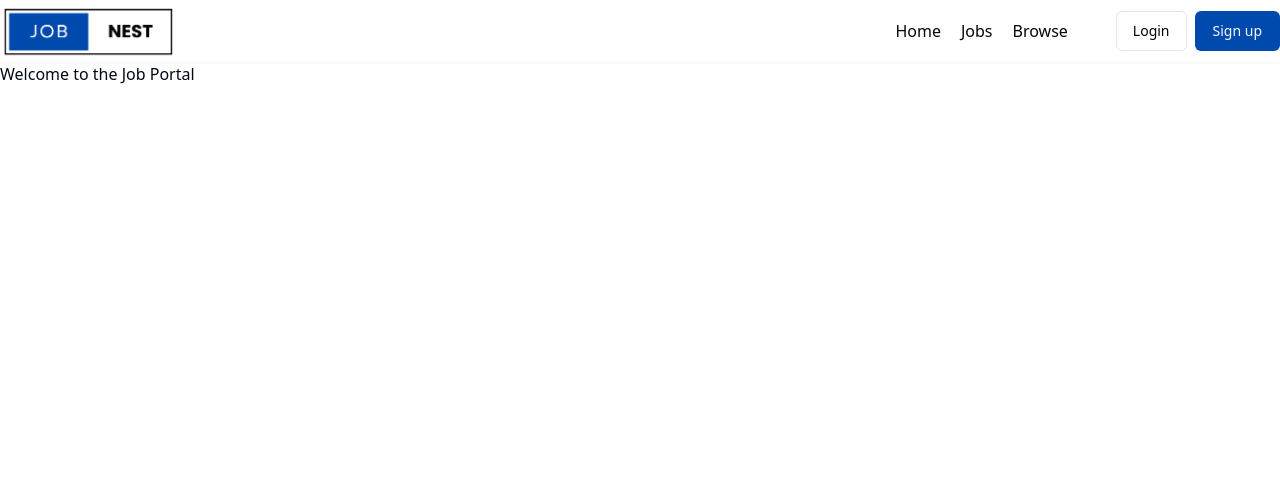
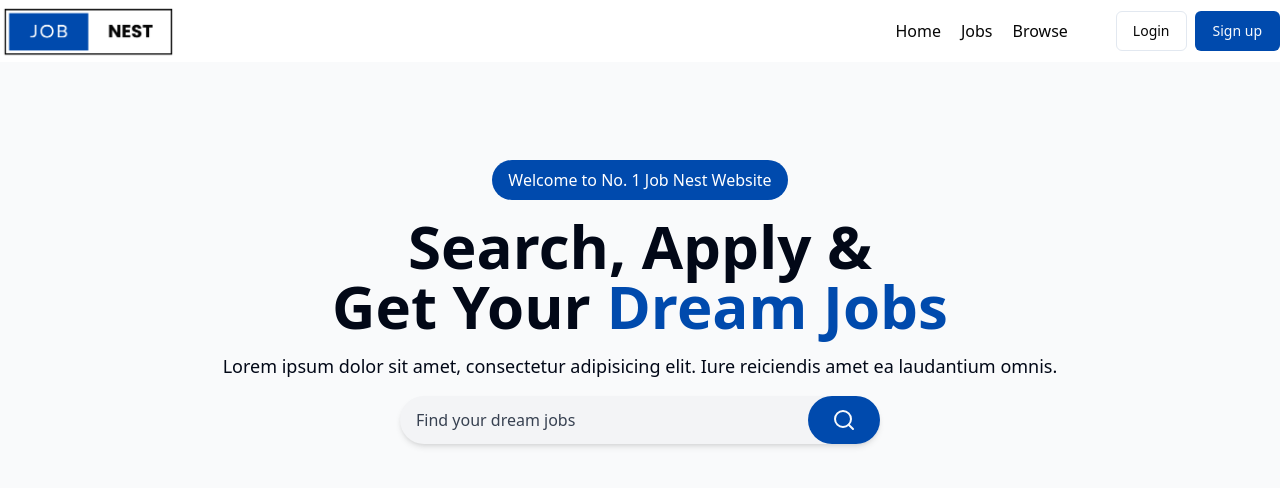
Before and after one commit to MuhammadAreeb30/Job_Portal-, a React (Vite) app in the folder FrontEnd/: page / in a window 1280 px wide. Shown: the top 488 px of the page. Built offline with nearby package versions, Linux system fonts and the light colour scheme.

Commit message:
add hero section

```diff
--- /dev/null
+++ b/FrontEnd/src/components/HeroSection.jsx
@@ -0,0 +1,34 @@
+import { Search } from "lucide-react";
+import { Button } from "./ui/button";
+
+const HeroSection = () => {
+  return (
+    <section className="bg-gray-50 w-full h-[60vh] ">
+      <div className="max-w-7xl h-full mx-auto flex flex-col gap-4 justify-center items-center">
+        <span className="bg-secondary px-4 py-2 rounded-full text-white font-medium">
+          Welcome to No. 1 Job Nest Website
+        </span>
+        <h1 className="text-6xl font-semibold text-center">
+          Search, Apply & <br /> Get Your{" "}
+          <span className="text-secondary font-bold">Dream Jobs</span>
+        </h1>
+        <p className="text-lg">
+          Lorem ipsum dolor sit amet, consectetur adipisicing elit. Iure
+          reiciendis amet ea laudantium omnis.
+        </p>
+        <div className="w-[30rem] flex items-center justify-between rounded-full bg-gray-100 shadow-md">
+          <input
+            type="text"
+            placeholder="Find your dream jobs"
+            className="w-full outline-none bg-transparent pl-4 placeholder:text-gray-700"
+          />
+          <Button className="bg-secondary rounded-full p-6">
+            <Search />
+          </Button>
+        </div>
+      </div>
+    </section>
+  );
+};
+
+export default HeroSection;
--- a/FrontEnd/src/pages/Home.jsx
+++ b/FrontEnd/src/pages/Home.jsx
@@ -1,10 +1,11 @@
+import HeroSection from "@/components/HeroSection";
 import Navbar from "@/components/ui/shared/Navbar";
 
 const Home = () => {
   return (
     <>
       <Navbar />
-      <h1>Welcome to the Job Portal</h1>
+     <HeroSection />
     </>
   );
 };
```
